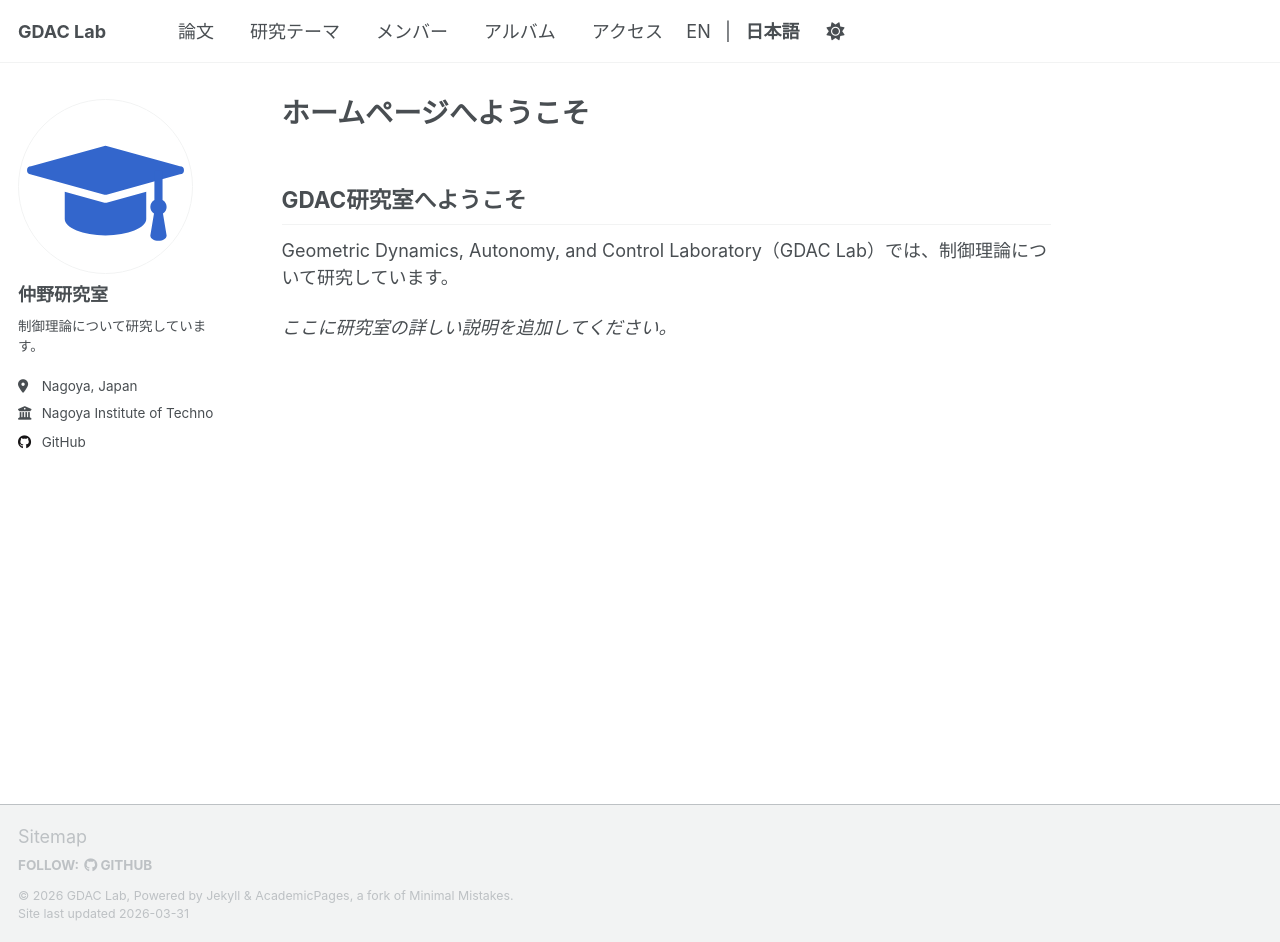
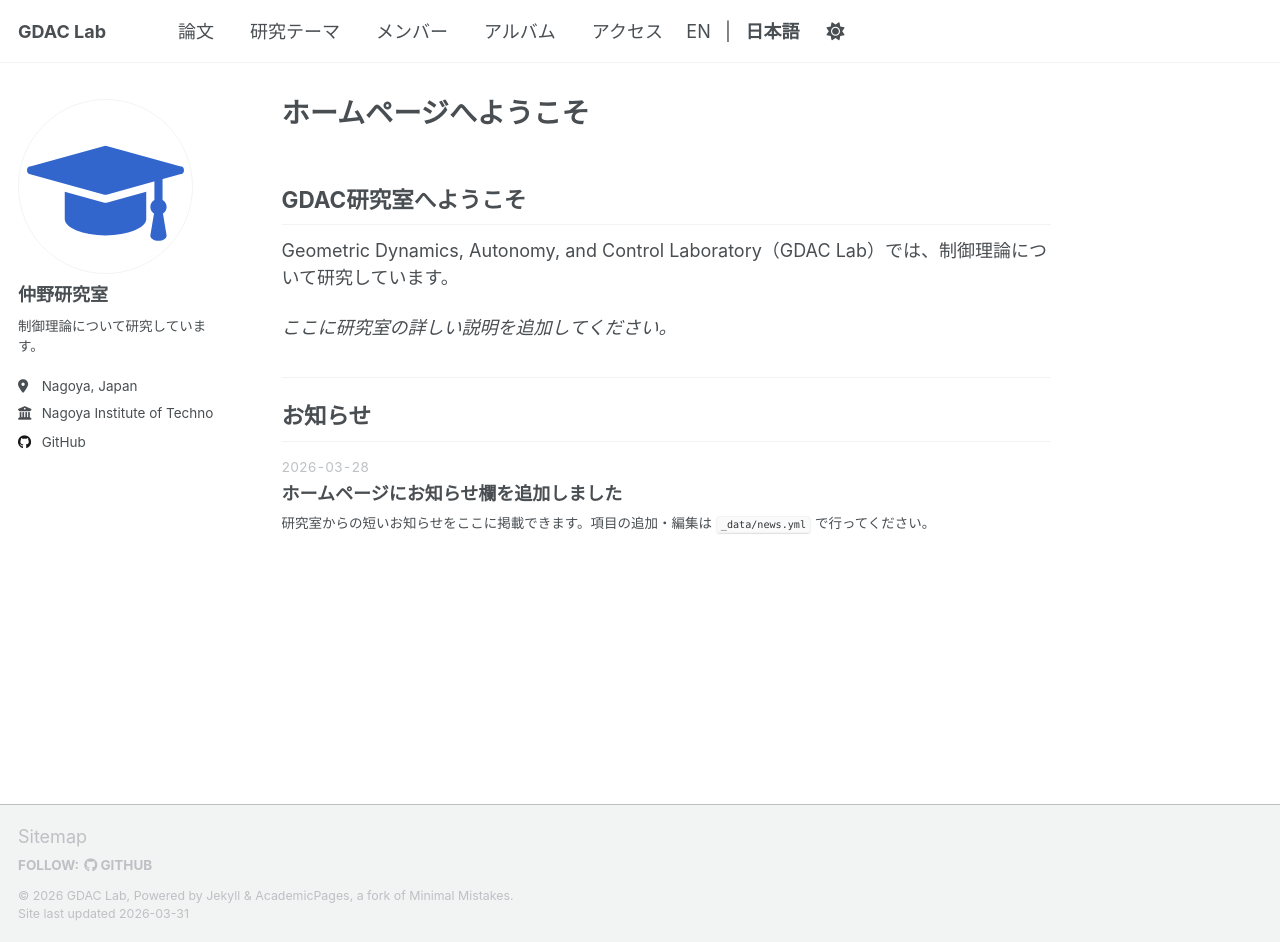
Before and after one commit to GDAC-Lab/gdac-lab.github.io, a Jekyll site: the page built from _pages/ja/index.md, in a window 1280 px wide and 942 px high. Built offline with Jekyll 4.4.1, drawn with Linux system fonts in a browser that asks for light colours; a script that is not in the unit is left out.

Commit message:
Add news section to homepage with multilingual support
- Created a new YAML file for news items, allowing for announcements in both English and Japanese.
- Implemented a new HTML include to display news items on the homepage, sorted by date.
- Added corresponding CSS styles for the news section to ensure proper layout and design.
- Updated the About and Japanese homepage to include the news section, enhancing content visibility.

```diff
--- /dev/null
+++ b/_data/news.yml
@@ -0,0 +1,15 @@
+# News / お知らせ (shown on EN and JA home pages, newest first).
+# Fields per item:
+#   date: YYYY-MM-DD (required)
+#   title: fallback title if title_en / title_ja omitted
+#   title_en, title_ja: optional per-language titles
+#   body: fallback body (Markdown OK in body / body_en / body_ja)
+#   body_en, body_ja: optional
+#   link: optional URL (external or on this site)
+#   link_label_en, link_label_ja: optional; default "Read more" / 「詳細」
+items:
+  - date: "2026-03-28"
+    title_en: "News section on the home page"
+    title_ja: "ホームページにお知らせ欄を追加しました"
+    body_en: "Short announcements for the laboratory will appear here. Edit `_data/news.yml` to add or change items."
+    body_ja: "研究室からの短いお知らせをここに掲載できます。項目の追加・編集は `_data/news.yml` で行ってください。"
--- /dev/null
+++ b/_includes/home-news.html
@@ -0,0 +1,29 @@
+{% comment %} Reads site.data.news.items; respects page.lang (en/ja). {% endcomment %}
+{% assign _news = site.data.news.items %}
+{% if _news and _news.size > 0 %}
+{% assign _sorted = _news | sort: 'date' | reverse %}
+<section class="home-news" aria-labelledby="home-news-heading">
+  <h2 id="home-news-heading" class="home-news__heading">{% if page.lang == 'ja' %}お知らせ{% else %}News{% endif %}</h2>
+  <ul class="home-news__list">
+    {% for item in _sorted limit: 8 %}
+    <li class="home-news__item">
+      <time class="home-news__date" datetime="{{ item.date }}">{{ item.date | date: "%Y-%m-%d" }}</time>
+      {% if page.lang == 'ja' %}
+        {% assign _ntitle = item.title_ja | default: item.title %}
+        {% assign _nbody = item.body_ja | default: item.body %}
+        {% assign _llab = item.link_label_ja | default: '詳細' %}
+      {% else %}
+        {% assign _ntitle = item.title_en | default: item.title %}
+        {% assign _nbody = item.body_en | default: item.body %}
+        {% assign _llab = item.link_label_en | default: 'Read more' %}
+      {% endif %}
+      {% if _ntitle %}<h3 class="home-news__title">{{ _ntitle }}</h3>{% endif %}
+      {% if _nbody %}<div class="home-news__body">{{ _nbody | markdownify }}</div>{% endif %}
+      {% if item.link and item.link != "" %}
+        <p class="home-news__link-wrap"><a href="{{ item.link }}" class="home-news__more">{{ _llab }}</a></p>
+      {% endif %}
+    </li>
+    {% endfor %}
+  </ul>
+</section>
+{% endif %}
--- a/_pages/ja/index.md
+++ b/_pages/ja/index.md
@@ -14,3 +14,5 @@ redirect_from:
 Geometric Dynamics, Autonomy, and Control Laboratory（GDAC Lab）では、制御理論について研究しています。
 
 *ここに研究室の詳しい説明を追加してください。*
+
+{% include home-news.html %}
--- /dev/null
+++ b/_sass/layout/_home-news.scss
@@ -0,0 +1,70 @@
+/* Homepage news / お知らせ */
+.home-news {
+  margin: 2rem 0 1.5rem;
+  padding-top: 1.25rem;
+  border-top: 1px solid var(--global-border-color);
+}
+
+.home-news__heading {
+  margin: 0 0 0.85rem;
+  font-size: $type-size-4;
+  font-weight: 600;
+  line-height: 1.3;
+}
+
+.home-news__list {
+  margin: 0;
+  padding: 0;
+  list-style: none;
+}
+
+.home-news__item {
+  margin: 0 0 1.25rem;
+  padding: 0 0 1.15rem;
+  border-bottom: 1px solid var(--global-border-color);
+
+  &:last-child {
+    margin-bottom: 0;
+    padding-bottom: 0;
+    border-bottom: none;
+  }
+}
+
+.home-news__date {
+  display: block;
+  margin: 0 0 0.25rem;
+  font-size: $type-size-6;
+  color: var(--global-text-color-light);
+  font-variant-numeric: tabular-nums;
+}
+
+.home-news__title {
+  margin: 0 0 0.35rem;
+  font-size: $type-size-5;
+  font-weight: 600;
+  line-height: 1.35;
+}
+
+.home-news__body {
+  margin: 0;
+  font-size: $type-size-6;
+  line-height: 1.55;
+  color: var(--global-text-color);
+
+  p {
+    margin: 0 0 0.5em;
+
+    &:last-child {
+      margin-bottom: 0;
+    }
+  }
+}
+
+.home-news__link-wrap {
+  margin: 0.5rem 0 0;
+  font-size: $type-size-6;
+}
+
+.home-news__more {
+  font-weight: 500;
+}
--- a/assets/css/main.scss
+++ b/assets/css/main.scss
@@ -33,6 +33,7 @@
     "layout/forms",
 
     "layout/page",
+    "layout/home-news",
     "layout/archive",
     "layout/people-directory",
     "layout/sidebar",
```
Also changed, not shown: _pages/about.md (+2 -0 lines).
